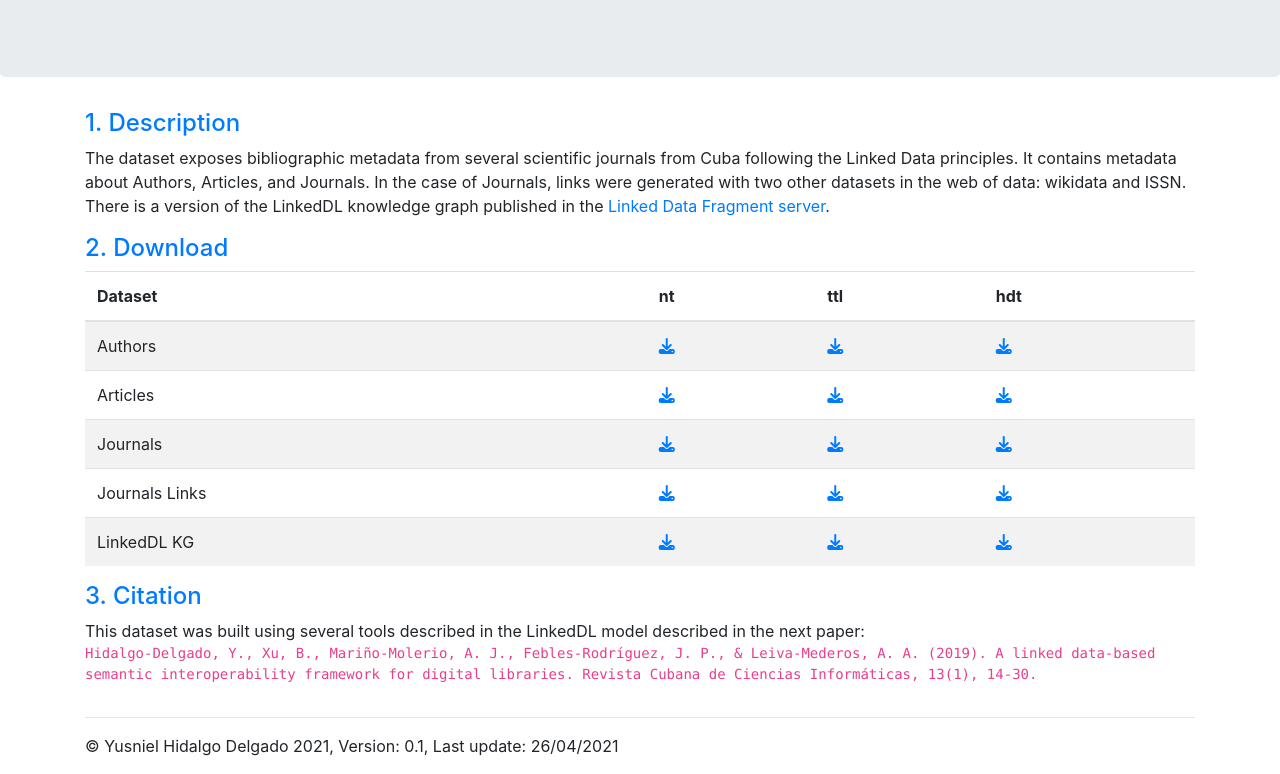
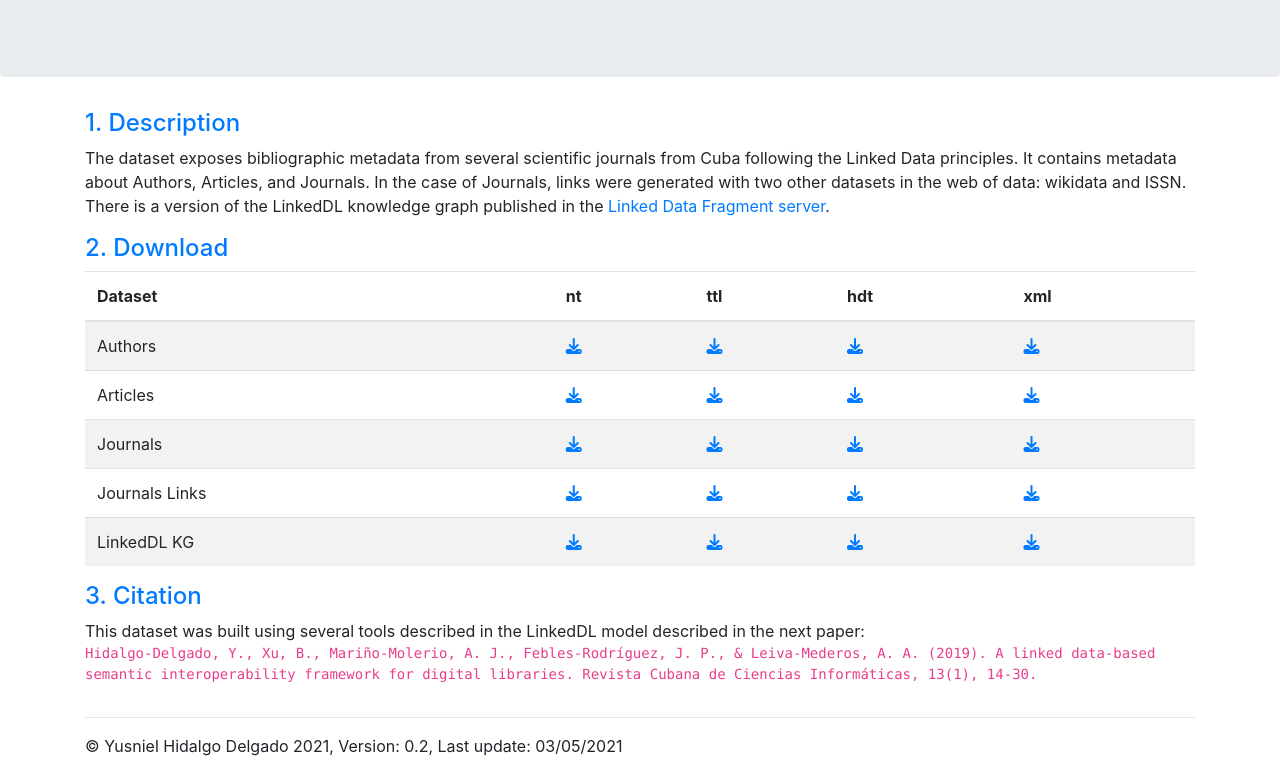
Before and after one commit to yhdelgado/linkeddl, a plain HTML site: page index.html in a window 1280 px wide. Shown: the part 185-959 px from the top of the page. Drawn offline with nearby package versions, Linux system fonts and the light colour scheme.

Commit message:
Added support for RDF/XML format

```diff
--- a/index.html
+++ b/index.html
@@ -56,6 +56,7 @@
                                 <th scope="col">nt</th>
                                 <th scope="col">ttl</th>
                                 <th scope="col">hdt</th>
+                                <th scope="col">xml</th>
                             </tr>
                         </thead>
                         <tbody>
@@ -67,6 +68,8 @@
                                 </td>
                                 <td><a href="data/hdt/authors.hdt"><i class="fa fa-download" aria-hidden="true"></i></a></i>
                                 </td>
+                                <td><a href="data/xml/authors.rdf"><i class="fa fa-download" aria-hidden="true"></i></a></i>
+                                </td>
                             </tr>
                             <tr>
                                 <td>Articles</td>
@@ -75,6 +78,8 @@
                                 <td><a href="data/ttl/articles.ttl"><i class="fa fa-download" aria-hidden="true"></i></a></i>
                                 </td>
                                 <td><a href="data/hdt/articles.hdt"><i class="fa fa-download" aria-hidden="true"></i></a></i>
+                                </td>
+                                <td><a href="data/xml/articles.rdf"><i class="fa fa-download" aria-hidden="true"></i></a></i>
                                 </td>
                             </tr>
                             <tr>
@@ -85,6 +90,8 @@
                                 </td>
                                 <td><a href="data/hdt/journals.hdt"><i class="fa fa-download" aria-hidden="true"></i></a></i>
                                 </td>
+                                <td><a href="data/xml/journals.rdf"><i class="fa fa-download" aria-hidden="true"></i></a></i>
+                                </td>
                             </tr>
                             <tr>
                                 <td>Journals Links</td>
@@ -94,6 +101,8 @@
                                 </td>
                                 <td><a href="data/hdt/journals-links.hdt"><i class="fa fa-download" aria-hidden="true"></i></a></i>
                                 </td>
+                                <td><a href="data/xml/journals-links.rdf"><i class="fa fa-download" aria-hidden="true"></i></a></i>
+                                </td>
                             </tr>
                             <tr>
                                 <td>LinkedDL KG</td>
@@ -102,6 +111,8 @@
                                 <td><a href="data/ttl/linkeddl.ttl"><i class="fa fa-download" aria-hidden="true"></i></a></i>
                                 </td>
                                 <td><a href="data/hdt/linkeddl.hdt"><i class="fa fa-download" aria-hidden="true"></i></a></i>
+                                </td>
+                                <td><a href="data/xml/linkeddl.rdf"><i class="fa fa-download" aria-hidden="true"></i></a></i>
                                 </td>
                             </tr>
                         </tbody>
@@ -125,7 +136,7 @@
     </main>
 
     <footer class="container">
-        <p>&copy; Yusniel Hidalgo Delgado 2021, Version: 0.1, Last update: 26/04/2021</p>
+        <p>&copy; Yusniel Hidalgo Delgado 2021, Version: 0.2, Last update: 03/05/2021</p>
     </footer>
     <script src="https://use.fontawesome.com/f7dd6893ee.js"></script>
 
```
Also changed, not shown: 5 other files.
